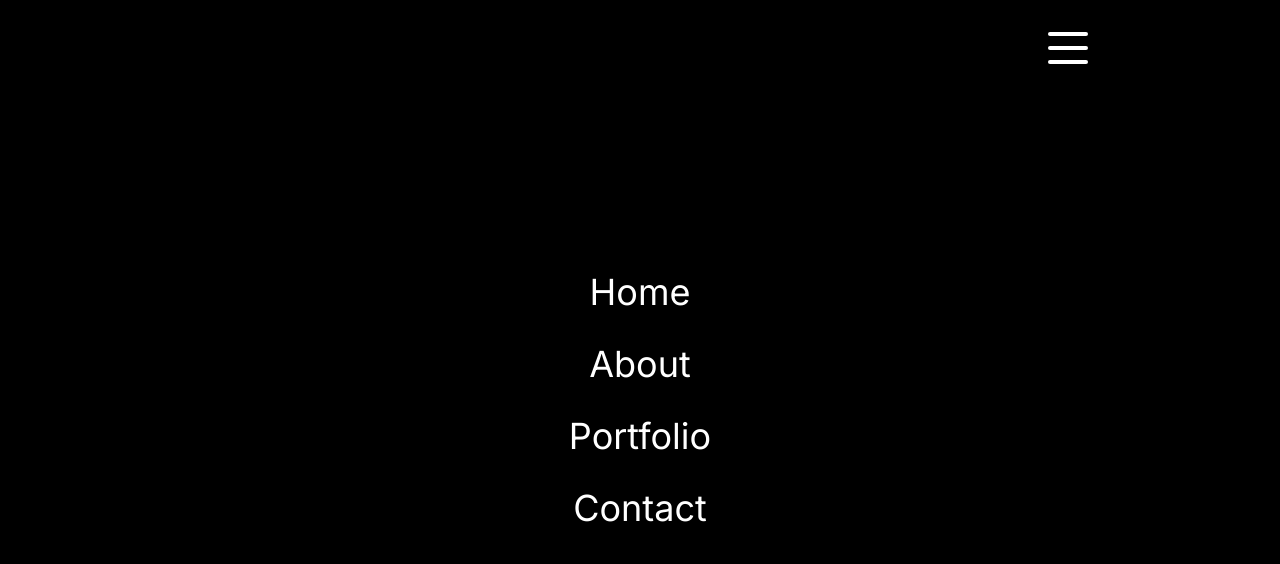
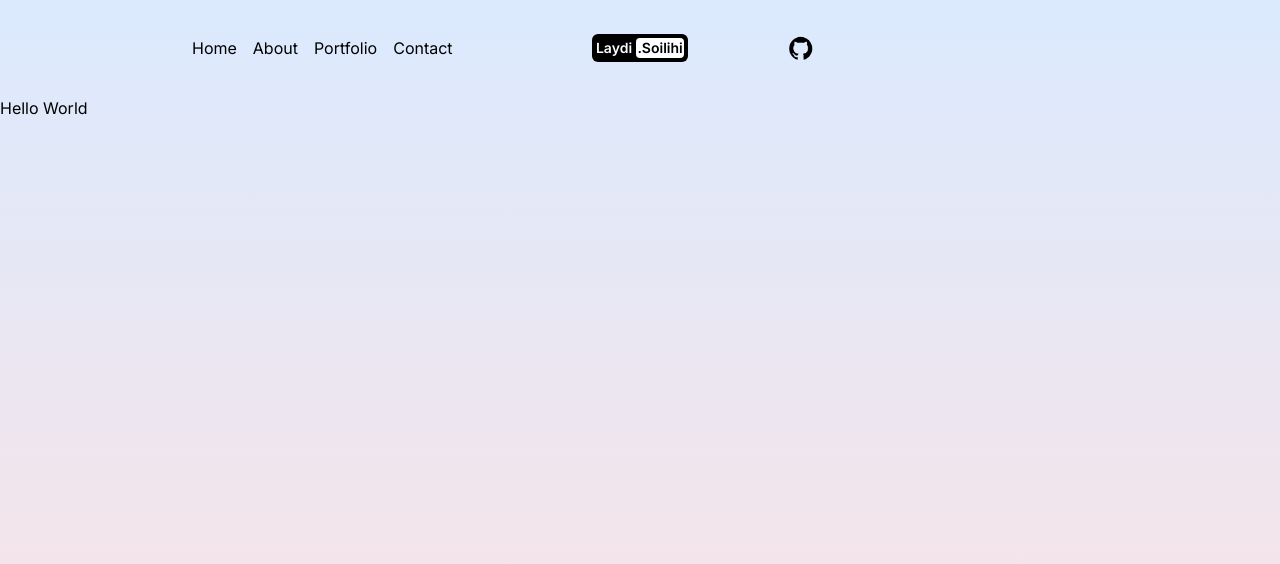
Before and after one commit to soilihilaydi/portfolio.V3, a Next.js app: page / in a window 1280 px wide. Shown: the top 564 px of the page. Built offline with nearby package versions, Linux system fonts and the light colour scheme.

Commit message:
mise en place de la navbar

```diff
--- a/src/components/navbar.jsx
+++ b/src/components/navbar.jsx
@@ -1,4 +1,10 @@
+"use client";
+
+import Image from "next/image";
 import Link from 'next/link';
+import { useState } from "react";
+
+
 
 
 
@@ -11,36 +17,65 @@ const links = [
 
 
 const Navbar = () => {
+  const [open, setOpen] = useState(false);
+
 
 
   return (
-      <div className='h-full flex items-center justify-between px-4 sm:px-8 md:px-12 lg:px-20 xl:px-48'>
+      <div className="h-full flex items-center justify-between px-4 sm:px-8 md:px-12 lg:px-20 xl:px-48 ">
+
+        {/* LINKS */}
+         <div className="hidden md:flex gap-4 w-1/3 ">
+         {links.map(link => (
+          <Link href={link.url}  key={link.title}>{link.title}</Link>
+        ))}
+          </div>
+
         {/* LOGO */}
-        <div className=''>
-          <Link href="/" className="text-sm bg-black rounded-md p-1 font-semibold flex items-center justify-center w-29">
+        <div className="md:hidden lg:flex xl:w-1/3 xl:justify-center">
+
+          <Link href="/" className="text-sm bg-black rounded-md p-1 font-semibold flex items-center justify-center ">
            <span className="text-white mr-1">Laydi</span>
-           <span className="w-12 rounded bg-white text-black flex items-center justify-center px-4 py-1">.Soilihi</span>
+           <span className="w-12 rounded bg-white text-black flex items-center justify-center ">.Soilihi</span>
           </Link>
         </div>
+
+       {/* LIEN GITHUB */}
+
+        <div className="hidden md:flex gap-4 w-1/3">
+        <Link href="/">
+          <Image src="/github.png" alt="" width={24} height={24} />
+        </Link>
+
+        </div>
+
+
+
         {/* RESPONSIVE MENU */}
-        <div className="">
+        <div className="md:hidden">
+
            {/* MENU BUTTON */}
-           <button className="w-10 h-8 flex flex-col justify-between z-50 relative">
-            <div className="w-10 h-1 bg-black bg-white rounded"></div>
-            <div className="w-10 h-1 bg-black bg-white rounded"></div>
-            <div className="w-10 h-1 bg-black bg-white rounded"></div>
+
+           <button className="w-10 h-8 flex flex-col justify-between z-50 relative"
+           onClick={() => setOpen((prev) => !prev)}>
+
+            <div className="w-10 h-1  bg-white rounded"></div>
+            <div className="w-10 h-1  bg-white rounded"></div>
+            <div className="w-10 h-1  bg-white rounded"></div>
            </button>
             {/* MENU LIST */}
+
+            {open &&  (
             <div className="absolute top-0 left-0 w-screen h-screen bg-black text-white flex flex-col items-center justify-center gap-8 text-4xl">
 
              {links.map(link=>(
                <Link href={link.url} key={link.title}>{link.title}</Link>
              ))}
             </div>
+             )}
         </div>
-
       </div>
-  )
-}
+  );
+};
 
 export default Navbar
```
Also changed, not shown: src/app/layout.js (+4 -4 lines).
